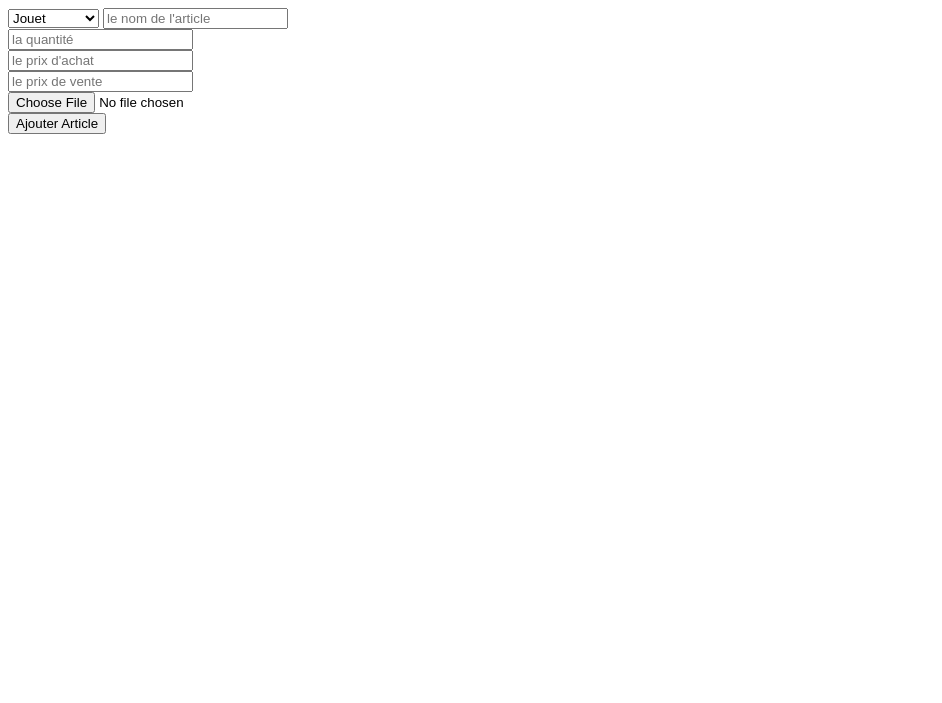
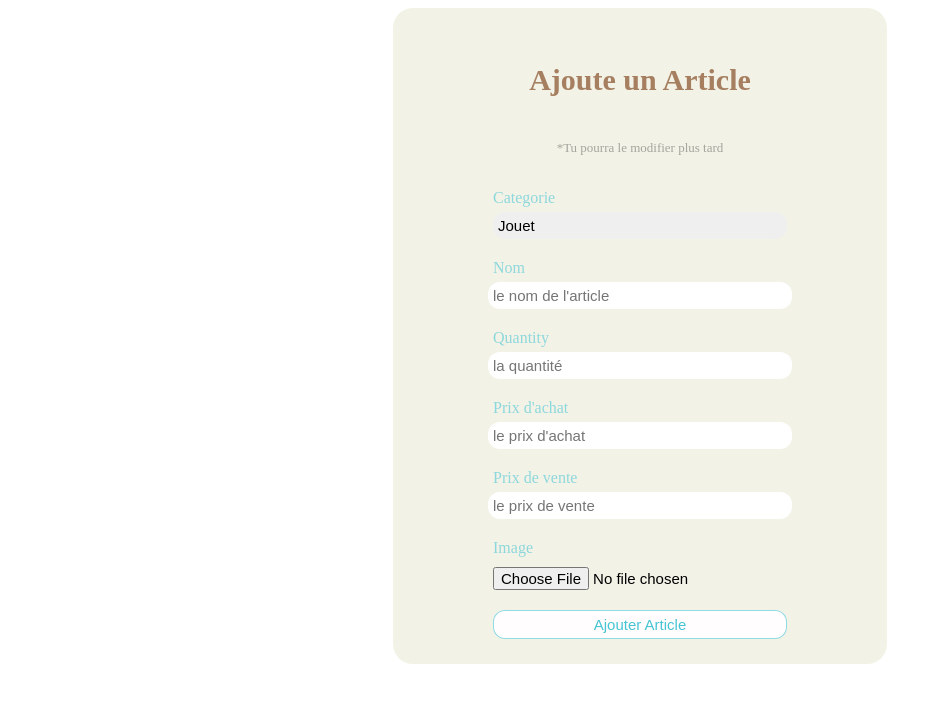
Before and after one commit to NasoaK/StockMava, a PHP site: page /View/AddArticleView.php in a window 1280 px wide. Shown: the top 703 px of the page, without its empty margins (0-942 px from the left). Run offline with PHP 8.4, Linux system fonts and the light colour scheme.

Commit message:
update addArticle

```diff
--- a/View/AddArticleView.php
+++ b/View/AddArticleView.php
@@ -5,33 +5,43 @@
     <meta http-equiv="X-UA-Compatible" content="IE=edge">
     <meta name="viewport" content="width=$, initial-scale=1.0">
     <title>Document</title>
-
-    <link rel="stylesheet" href="css/home.css?V=<?php echo time(); ?>">
+    <link rel="stylesheet" href="css/addArticles.css?V=<?php echo time(); ?>">
 </head>
 
 
 <body>
 
+<div class="container">
+
 
     <form action="" method="post" enctype="multipart/form-data">
-        <select name="categorie" id="">
+
+    <h3>Ajoute un Article</h3>
+    <p>*Tu pourra le modifier plus tard</p>
+        <label for="categ">Categorie</label>
+        <select name="categorie" id="categ">
             <option value="Jouet">Jouet</option>
             <option value="instruments">instruments</option>
             <option value="Artisanat">Artisanat</option>
             <option value="Noel">Noel</option>
         </select>
-        <input type="text" name="nom" placeholder="le nom de l'article" value="" required>
-        <br>
-        <input type="number" name="quantity" placeholder="la quantité" value="" required>
-        <br>
-        <input type="number" name="prixAchat" id="" placeholder="le prix d'achat" value="" step ="0.1" required>
-        <br>
-        <input type="number" name="prixVente" id="" placeholder="le prix de vente" value="" step ="0.1" required>
-        <br>
-        <input type="file" name="image" id="" value="" required>
-         <br>
-        <input type="submit" value="Ajouter Article" name="submit" placeholder="submit">
+        <label for="nom">Nom</label>
+        <input id="nom" type="text" name="nom" placeholder="le nom de l'article" value="" required>
+        <label for="quantity">Quantity</label>
+        <input id ="quantity" type="number" name="quantity" placeholder="la quantité" value="" required>
+        <label for="prixA">Prix d'achat</label>
+        <input id ="prixA"type="number" name="prixAchat" id="" placeholder="le prix d'achat" value="" step ="0.1" required>
+        <label for="prixV">Prix de vente</label>
+        <input id="prixV" type="number" name="prixVente" id="" placeholder="le prix de vente" value="" step ="0.1" required>
+        <label for="image">Image</label>
+        <input id="image" type="file" name="image" id="" value="" required>
+        <input id="submit" type="submit" value="Ajouter Article" name="submit" placeholder="submit">
     </form>
-
+</div>
+<script>
+    document.querySelector('#submit').addEventListener('click',()=>{
+        alert('click');
+    })
+</script>
 </body>
 </html>
--- a/controller/ArticleController.php
+++ b/controller/ArticleController.php
@@ -148,7 +148,7 @@ class ArticleController
                 require_once 'View/errorView.php';
 
                 // Redirect
-                header('Location: http://www.youtube.com');
+                header('location: http://www.youtube.com');
                 exit();
 
             }
--- /dev/null
+++ b/css/addArticles.css
@@ -0,0 +1,79 @@
+form{
+    margin-left: auto;
+    margin-right: auto;
+    display: flex;
+    align-items: center;
+    justify-content: center;
+    background-color:#F3F2E7;
+    border-radius: 20px;
+    padding: 25px 100px;
+    width: fit-content;
+    height: fit-content;
+    flex-direction: column;
+}
+
+
+
+input{
+    border-radius: 20px;
+    padding: 10px;
+}
+label{
+    padding-top: 10px;
+    color: #45c6d496;
+    width: 100%;
+    margin-top: 10px;
+    margin-bottom: 5px;
+}
+#submit, input, select{
+    border-radius: 12px;
+    width: 100%;
+    padding: 5px;
+    border: 0;
+    font-size: 15px;
+    cursor: pointer;
+    -webkit-appearance: none;
+    outline-color: unset;
+
+}
+
+#submit{
+    transition: 1s;
+    background-color: rgb(255, 253, 253);
+    color: #45C5D4 ;
+    border: 1.5px solid #45c6d498 ;
+    margin-top: 15px;
+
+  }
+  :hover#submit{
+    background-color:  #45C5D4 ;
+    color: rgb(255, 253, 253);
+
+  }
+
+  h3{
+    color:#a57f60;
+    font-size: 30px;
+  }
+
+  p{
+      font-size: small;
+      color: rgba(0, 0, 0, 0.322);
+  }
+
+  @media only screen and (max-width: 600px) {
+
+    form{
+       padding: 2vh 20px;
+       width: 95%;
+    }
+
+    h3{
+        font-size: 15px;
+    }
+
+    label{
+        margin-top: 0.5vh;
+        margin-bottom: 0.1vh;
+    }
+  }
```
Also changed, not shown: model/ArticleModel.php (+4 -6 lines).
